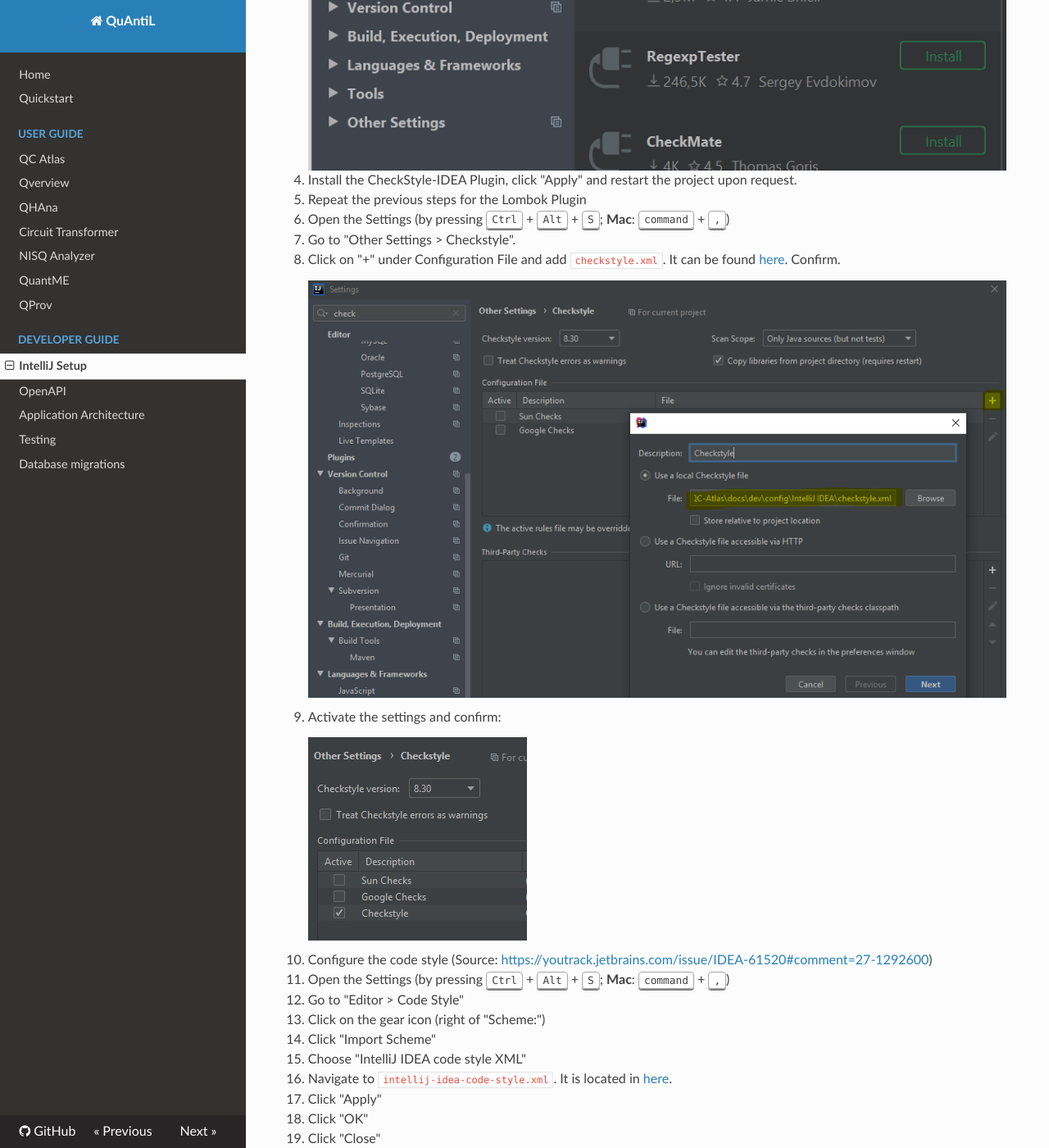
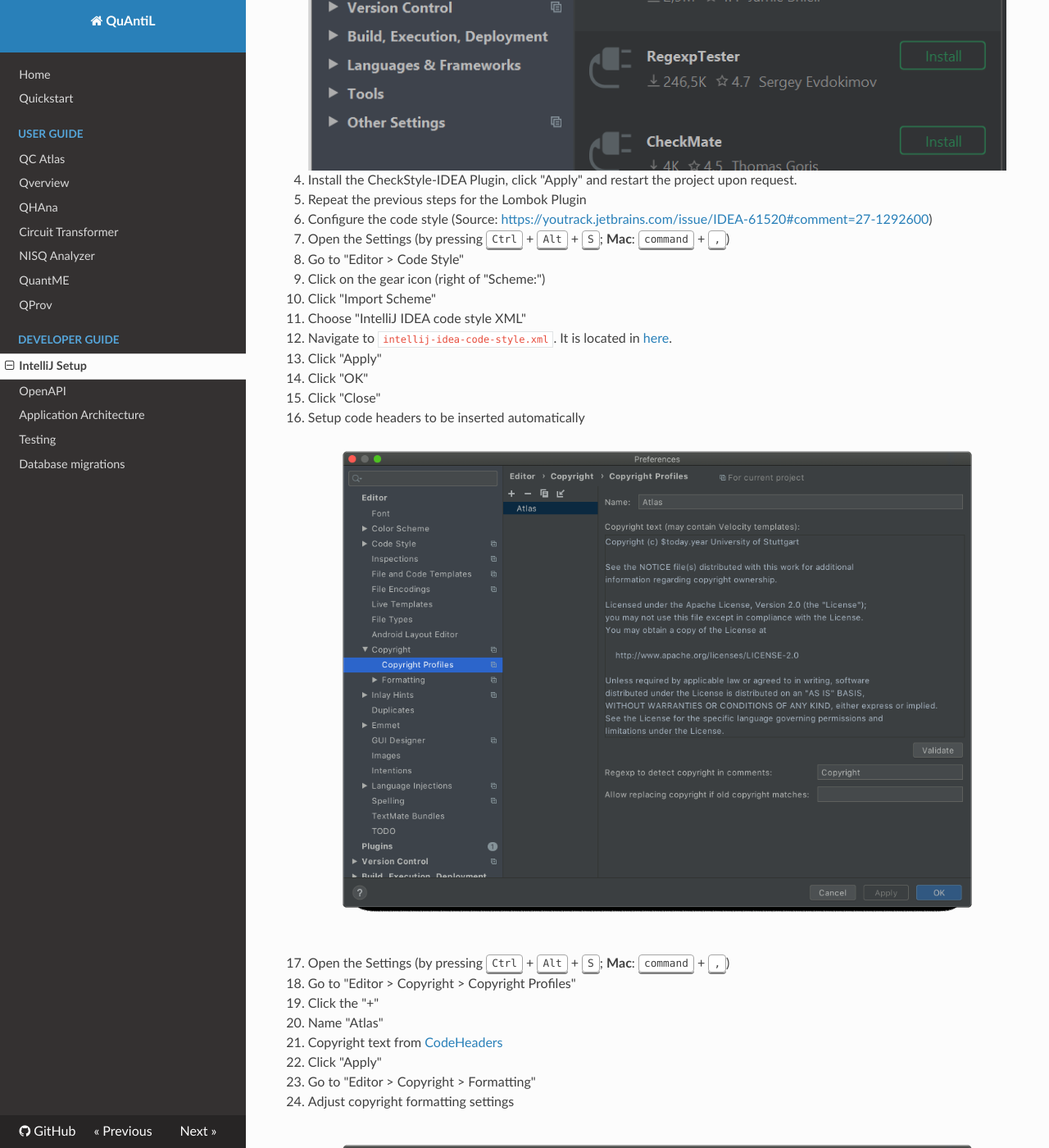
Before and after one commit to UST-QuAntiL/quantil-docs, an MkDocs documentation site: the page built from docs/developer-guide/intellij.md, in a window 1280 px wide and 1400 px high, scrolled down 509 px. Shown: the whole window at 82% size. Built offline with MkDocs 1.6.1, drawn with Linux system fonts in a browser that asks for light colours; nearby versions of some CDN libraries.

Commit message:
update intellij docu

```diff
--- a/docs/developer-guide/intellij.md
+++ b/docs/developer-guide/intellij.md
@@ -8,15 +8,6 @@
 
   - Install the CheckStyle-IDEA Plugin, click "Apply" and restart the project upon request.
   - Repeat the previous steps for the Lombok Plugin
-  - Open the Settings (by pressing <kbd>Ctrl</kbd> + <kbd>Alt</kbd> + <kbd>S</kbd>; **Mac**: <kbd>command</kbd> + <kbd>,</kbd>)
-  - Go to "Other Settings > Checkstyle".
-  - Click on "+" under Configuration File and add `checkstyle.xml`. It can be found [here](https://github.com/UST-QuAntiL/qc-atlas/blob/develop/docs/dev/config/IntelliJ%20IDEA/checkstyle.xml). Confirm.
-
-    ![checkstyle](graphics/checkstyle-config.PNG)
-
-  - Activate the settings and confirm:
-
-    ![checkstyle](graphics/checkstyle-active.PNG)
 
 3. Configure the code style (Source: <https://youtrack.jetbrains.com/issue/IDEA-61520#comment=27-1292600>)
   - Open the Settings (by pressing <kbd>Ctrl</kbd> + <kbd>Alt</kbd> + <kbd>S</kbd>; **Mac**: <kbd>command</kbd> + <kbd>,</kbd>)
```
Also changed, not shown: other parts of docs/developer-guide/intellij.md (+1 -1 lines).
